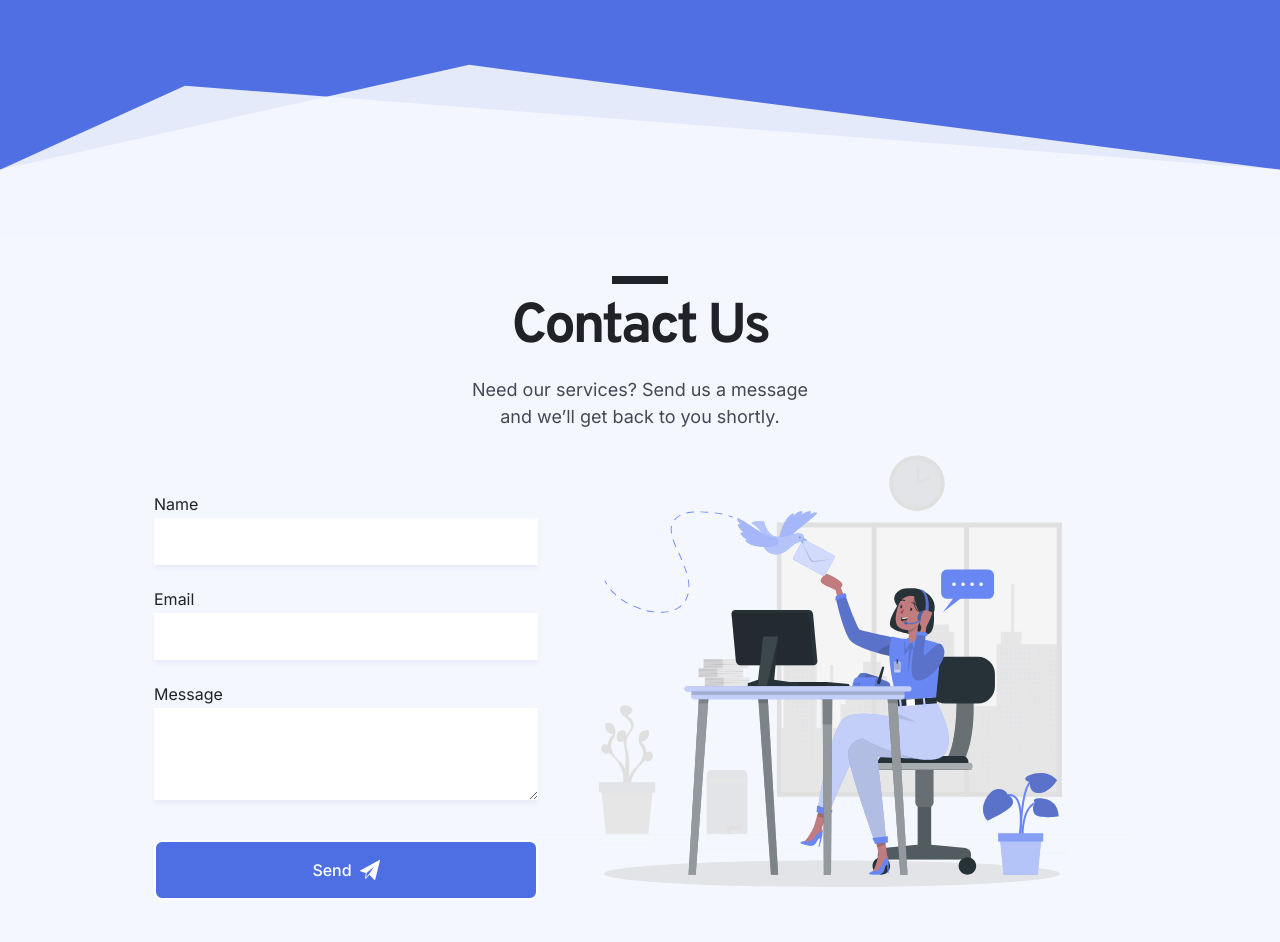
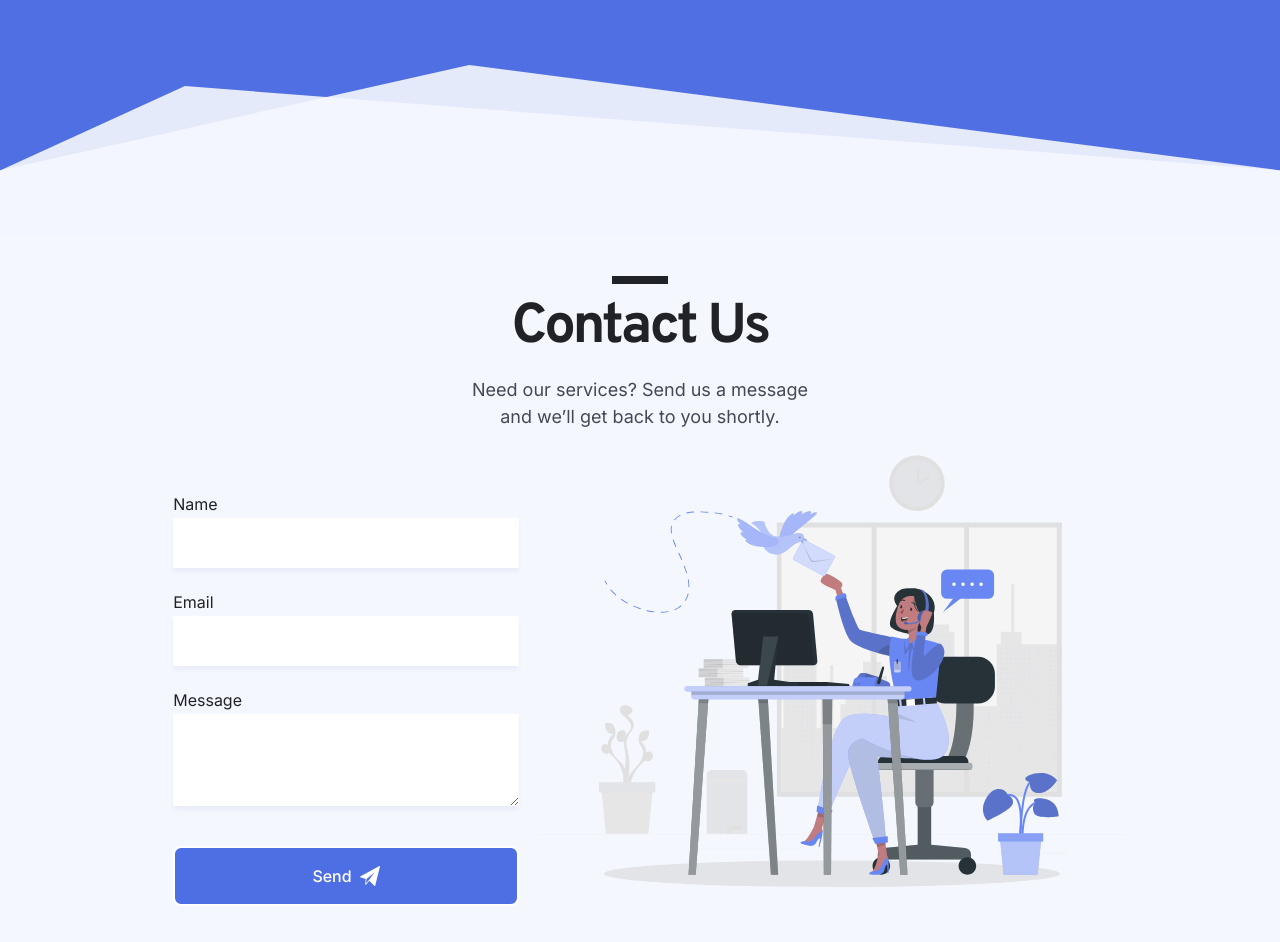
Before and after one commit to AmmDuncan/dev-in-details, a Next.js app: page / in a window 1280 px wide. Shown: the part 3956-4898 px from the top of the page. Built offline with nearby package versions, Linux system fonts and the light colour scheme.

Commit message:
adjusted spikes on bg

```diff
--- a/components/ContactUs/styles.js
+++ b/components/ContactUs/styles.js
@@ -88,7 +88,7 @@ export const ContactUsRoot = styled.section`
     display: grid;
     grid: repeat(4, auto) / 1fr;
     row-gap: 24px;
-    width: 100%;
+    width: 90%;
     max-width: 386px;
     margin: 44px auto 0;
 
@@ -105,6 +105,7 @@ export const ContactUsRoot = styled.section`
       box-shadow: 0 4px 4px rgba(30, 50, 150, 0.05);
       width: 100%;
       margin-top: 4px;
+      font-size: 100%;
     }
   }
 `;
--- a/components/OurClients/styles.js
+++ b/components/OurClients/styles.js
@@ -121,7 +121,7 @@ export const OurClientsRoot = styled.section`
     z-index: -1;
     background: ${primary("main")};
     opacity: 0.8;
-    clip-path: polygon(0% 18%, 75% 9.3%, 100% 18%, 100% 100%, 0% 100%);
+    clip-path: polygon(0% 18%, 75% 11%, 100% 18%, 100% 100%, 0% 100%);
   }
 
   &:after {
```
